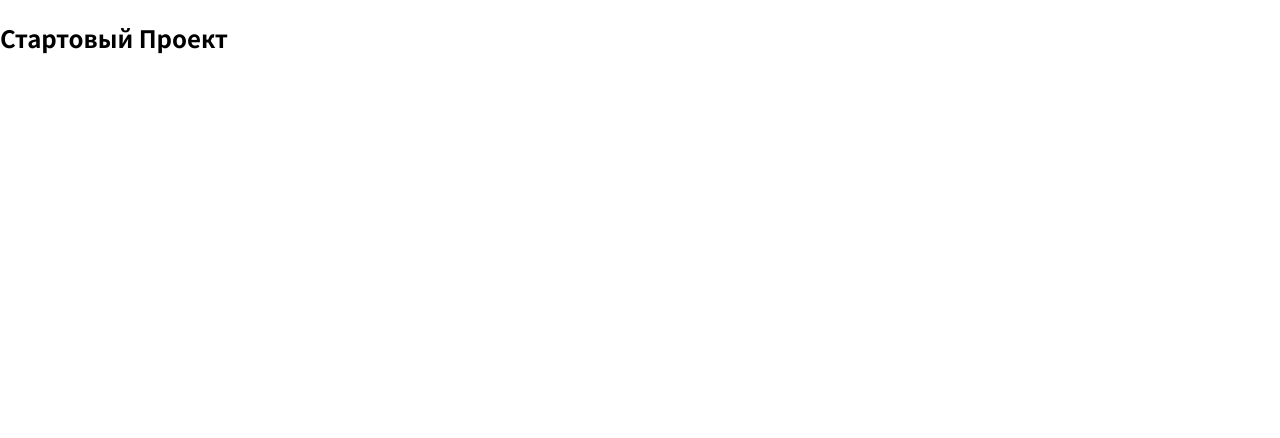
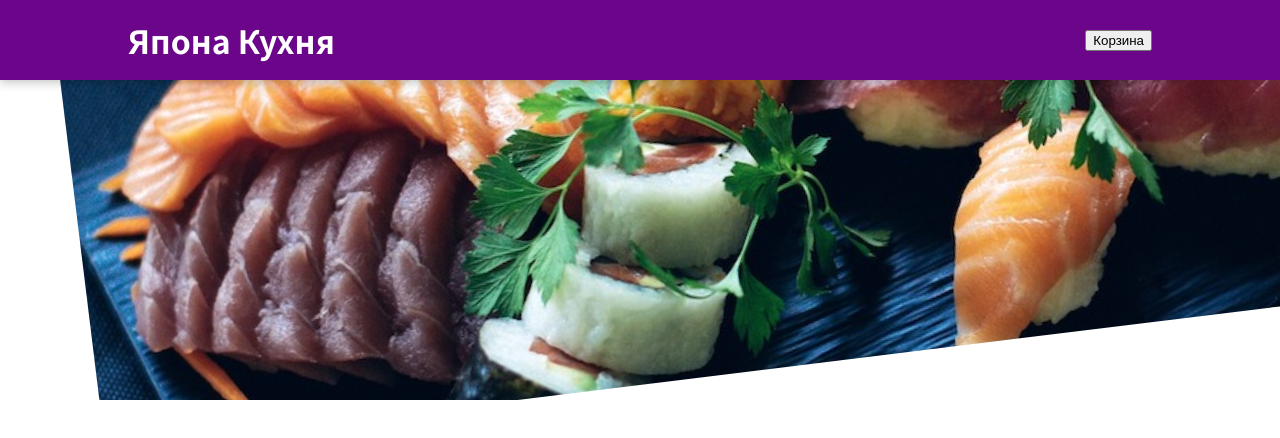
Before and after one commit to IsmayiI/Japanese-cuisine, a React (Vite) app: page / in a window 1280 px wide. Shown: the top 438 px of the page. Built offline with nearby package versions, Linux system fonts and the light colour scheme.

Commit message:
made a header

```diff
--- a/src/App.jsx
+++ b/src/App.jsx
@@ -1,9 +1,11 @@
+import Header from "./components/Layout/Header";
+
 function App() {
-  return (
-    <div>
-      <h2>Стартовый Проект</h2>
-    </div>
-  );
+   return (
+      <>
+         <Header />
+      </>
+   );
 }
 
 export default App;
--- /dev/null
+++ b/src/components/Layout/Header.jsx
@@ -0,0 +1,22 @@
+
+import sushiImg from '../../assets/sushi.jpg'
+import styles from './Header.module.css'
+
+const { header, mainImage } = styles
+
+
+const Header = () => {
+   return (
+      <>
+         <header className={header}>
+            <h1>Япона Кухня</h1>
+            <button>Корзина</button>
+         </header>
+         <div className={mainImage} >
+            <img src={sushiImg} alt="Суши" />
+         </div>
+      </>
+   )
+}
+
+export default Header
--- /dev/null
+++ b/src/components/Layout/Header.module.css
@@ -0,0 +1,29 @@
+.header {
+   position: fixed;
+   top: 0;
+   left: 0;
+   width: 100%;
+   height: 5rem;
+   background-color: #6b068a;
+   color: white;
+   display: flex;
+   justify-content: space-between;
+   align-items: center;
+   padding: 0 10%;
+   box-shadow: 0 2px 10px rgba(0, 0, 0, 0.25);
+   z-index: 10;
+}
+
+.mainImage {
+   width: 100%;
+   height: 25rem;
+   z-index: 0;
+   overflow: hidden;
+}
+
+.mainImage img {
+   width: 120%;
+   height: 100%;
+   object-fit: cover;
+   transform: rotateZ(-7deg) translateY(-2rem) translateX(5rem);
+}
```
Also changed, not shown: src/assets/sushi.jpg (added).
